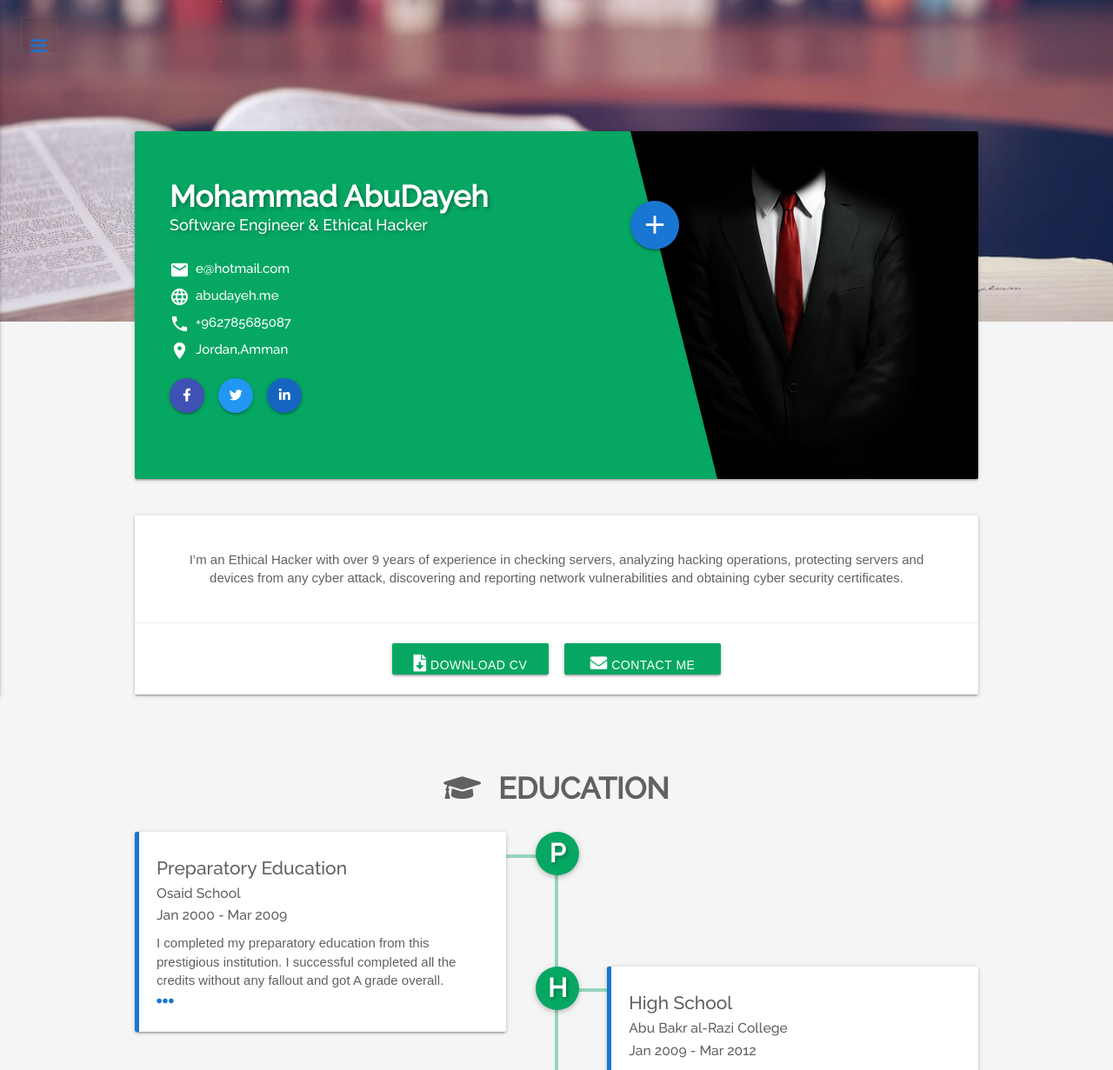
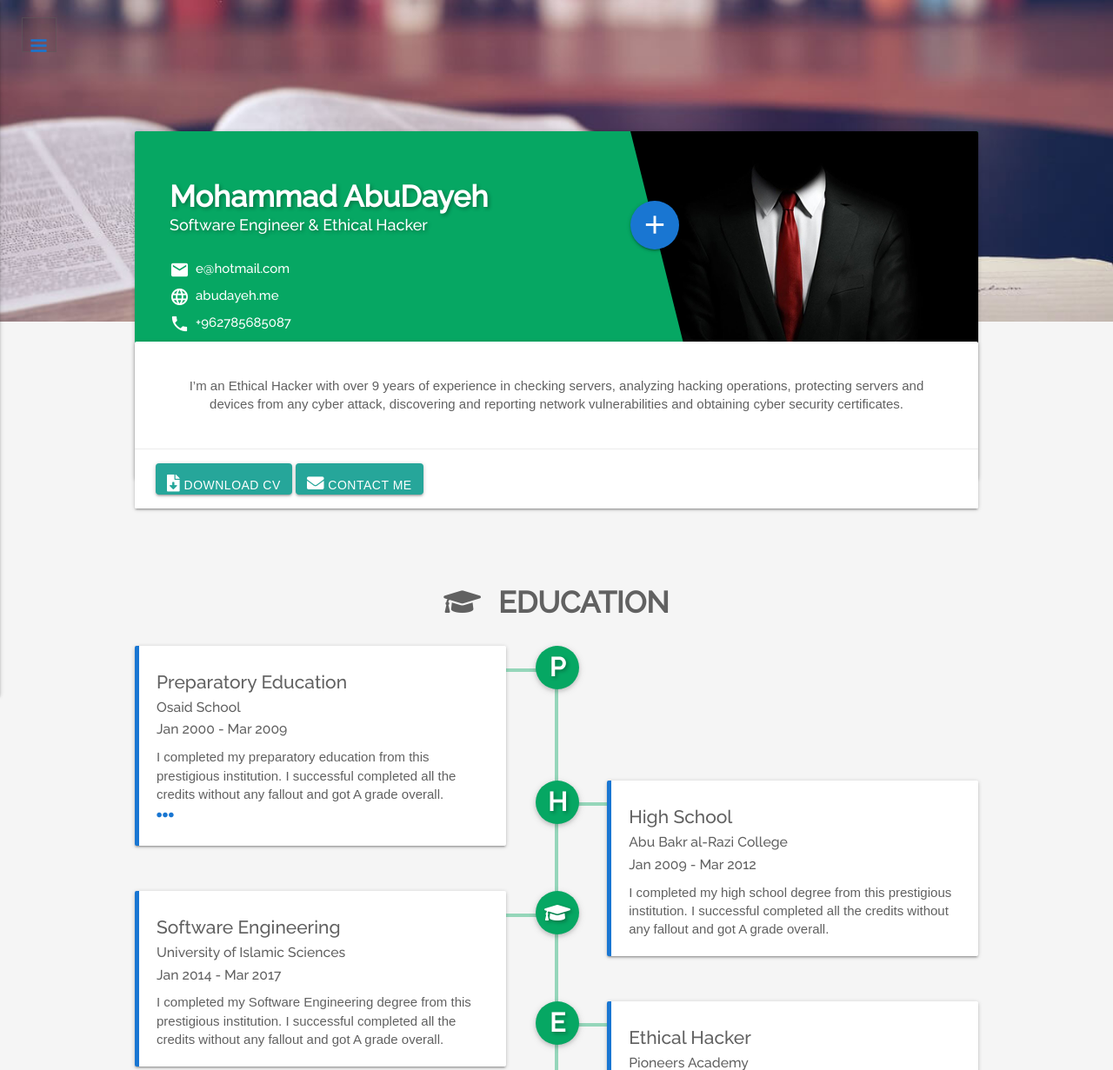
Before and after one commit to mohammadabudayeh/mohammadabudayeh.github.io, a PHP site: page / in a window 1280 px wide. Shown: the top 1231 px of the page at 87% size. Run offline with PHP 8.4, Linux system fonts and the light colour scheme; style sheets or scripts are compiled from the project's sources; some web fonts are replaced.

Commit message:
Update _about.scss

```diff
--- a/sass/_about.scss
+++ b/sass/_about.scss
@@ -1,30 +0,0 @@
-//===========================================================================//
-// ABOUT SECTION
-//===========================================================================//
-@import "variables";
-/*about section*/
-#about {
-  /*profile about*/
-  margin-top: 200px;
-
-  .about-btn {
-    /*about buttons*/
-    height: auto;
-    margin-right: auto;
-    margin-left: auto;
-    animation-delay: 1s;
-    text-align: center;
-    .btn {
-      /*button style*/
-      margin: 7px 7px;
-      background: $primary-color;
-      color: #ffffff;
-      width: 180px;
-      border-radius: 2px;
-      &:hover {
-       /*hover effect*/
-        background: $primary-color-dark;
-      }
-    }
-  }
-}
```
